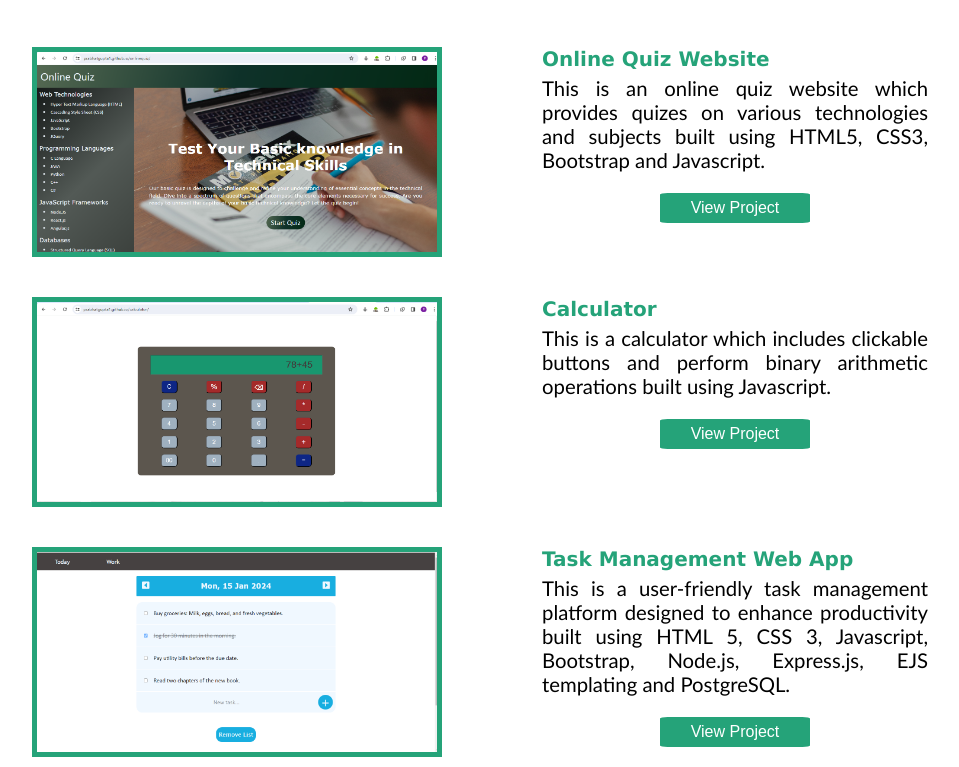
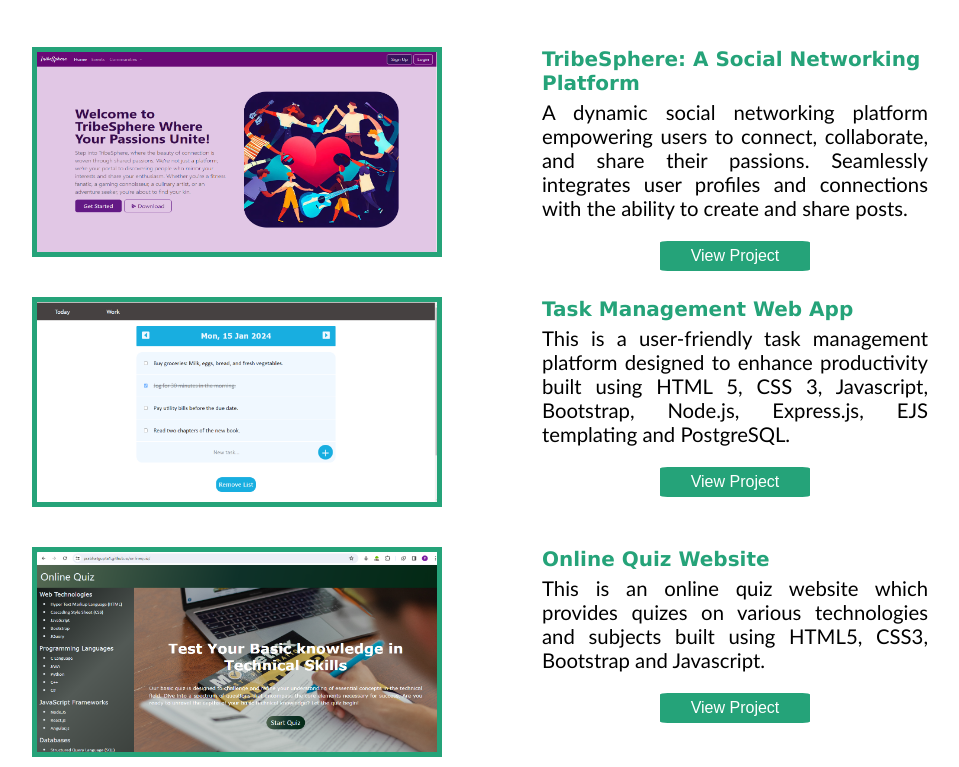
Before and after one commit to PrabhatGupta1/Portfolio, a plain HTML site: page index.html in a window 1280 px wide. Shown: the part 2233-3000 px from the top of the page, without its empty margins (160-1119 px from the left). Drawn offline with Linux system fonts and the light colour scheme.

Commit message:
add new projects

```diff
--- a/index.html
+++ b/index.html
@@ -77,11 +77,27 @@
             </div>
         </div> -->
         <div class="project-detail">
+            <div><img class="project-image" src="./Images/tribesphere.png" alt="TribeSphere Project"></div>
+            <div class="project-description">
+                <h3 class="project-title">TribeSphere: A Social Networking Platform</h3>
+                <p>A dynamic social networking platform empowering users to connect, collaborate, and share their passions. Seamlessly integrates user profiles and connections with the ability to create and share posts.</p>
+                <a href="https://github.com/PrabhatGupta1/tribesphereApp" target="_blank"><button class="project-link">View Project</button></a>
+            </div>
+        </div>
+        <div class="project-detail">
+            <div><img class="project-image" src="./Images/taskMngWebApp.png" alt="Task Management Project"></div>
+            <div class="project-description">
+                <h3 class="project-title">Task Management Web App</h3>
+                <p>This is a user-friendly task management platform designed to enhance productivity built using HTML 5, CSS 3, Javascript, Bootstrap, Node.js, Express.js, EJS templating and PostgreSQL.</p>
+                <a href="https://github.com/PrabhatGupta1/taskManagementWebApp" target="_blank"><button class="project-link">View Project</button></a>
+            </div>
+        </div>
+        <div class="project-detail">
             <div><img class="project-image" src="./Images/onlinequiz.png" alt="Online Quiz Project"></div>
             <div class="project-description">
                 <h3 class="project-title">Online Quiz Website</h3>
                 <p>This is an online quiz website which provides quizes on various technologies and subjects built using HTML5, CSS3, Bootstrap and Javascript.</p>
-                <a href="https://prabhatgupta1.github.io/onlinequiz/"><button class="project-link">View Project</button></a>
+                <a href="https://prabhatgupta1.github.io/onlinequiz/" target="_blank"><button class="project-link">View Project</button></a>
             </div>
         </div>
         <div class="project-detail">
@@ -89,15 +105,7 @@
             <div class="project-description">
                 <h3 class="project-title">Calculator</h3>
                 <p>This is a calculator which includes clickable buttons and perform binary arithmetic operations built using Javascript.</p>
-                <a href="https://prabhatgupta1.github.io/calculator/"><button class="project-link">View Project</button></a>
-            </div>
-        </div>
-        <div class="project-detail">
-            <div><img class="project-image" src="./Images/taskMngWebApp.png" alt="Task Management Project"></div>
-            <div class="project-description">
-                <h3 class="project-title">Task Management Web App</h3>
-                <p>This is a user-friendly task management platform designed to enhance productivity built using HTML 5, CSS 3, Javascript, Bootstrap, Node.js, Express.js, EJS templating and PostgreSQL.</p>
-                <a href="https://github.com/PrabhatGupta1/taskManagementWebApp"><button class="project-link">View Project</button></a>
+                <a href="https://prabhatgupta1.github.io/calculator/" target="_blank"><button class="project-link">View Project</button></a>
             </div>
         </div>
     </div>
```
Also changed, not shown: Images/tribesphere.png (added).
